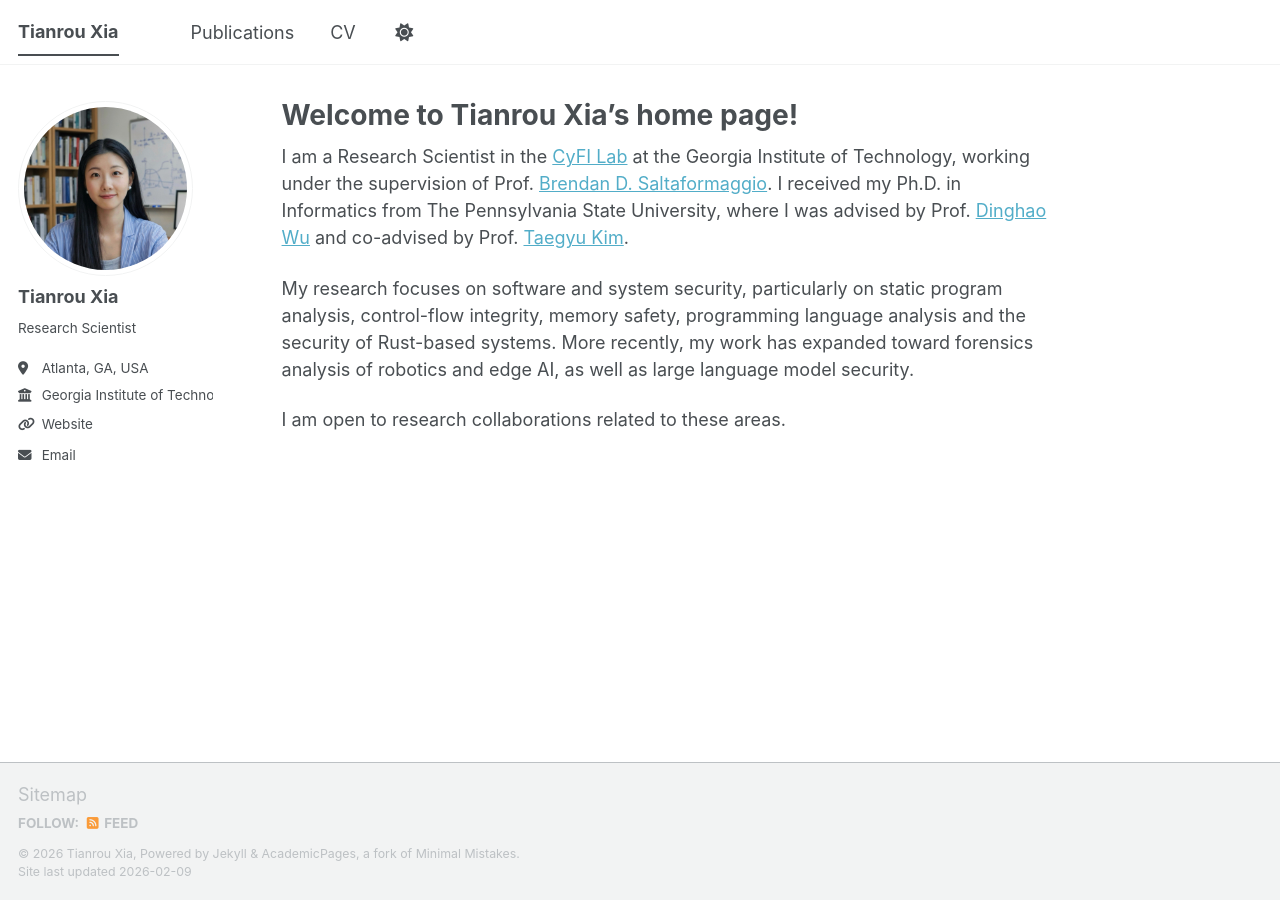
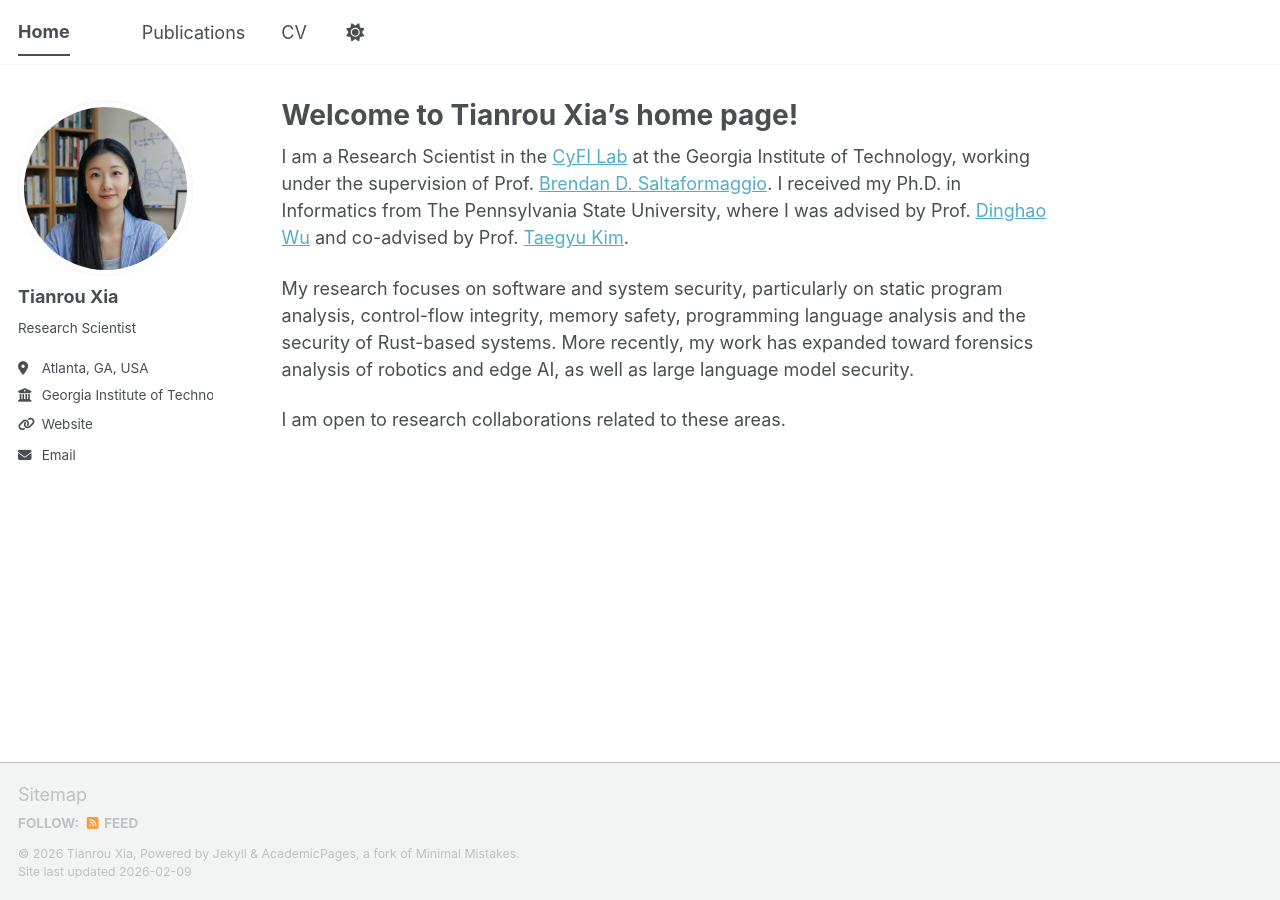
Before and after one commit to Shrimpig/shrimpig.github.io, a Jekyll site: the page built from index.md, in a window 1280 px wide. Built offline with Jekyll 4.4.1, drawn with Linux system fonts in a browser that asks for light colours; a script bundle is joined from its source files by our own code; library files that are not in the unit come from our copies.

Commit message:
Change site title from 'Tianrou Xia' to 'Home'

```diff
--- a/_config.yml
+++ b/_config.yml
@@ -9,7 +9,7 @@
 # Basic Site Settings
 locale                   : "en-US"
 site_theme               : "default" # The available themes options are "default", "air", "sunrise", "mint", "dirt" and "contrast"
-title                    : "Tianrou Xia"
+title                    : "Home"
 title_separator          : "-"
 name                     : &name "Tianrou Xia"
 description              : "Tianrou Xia's academic portfolio"
```
